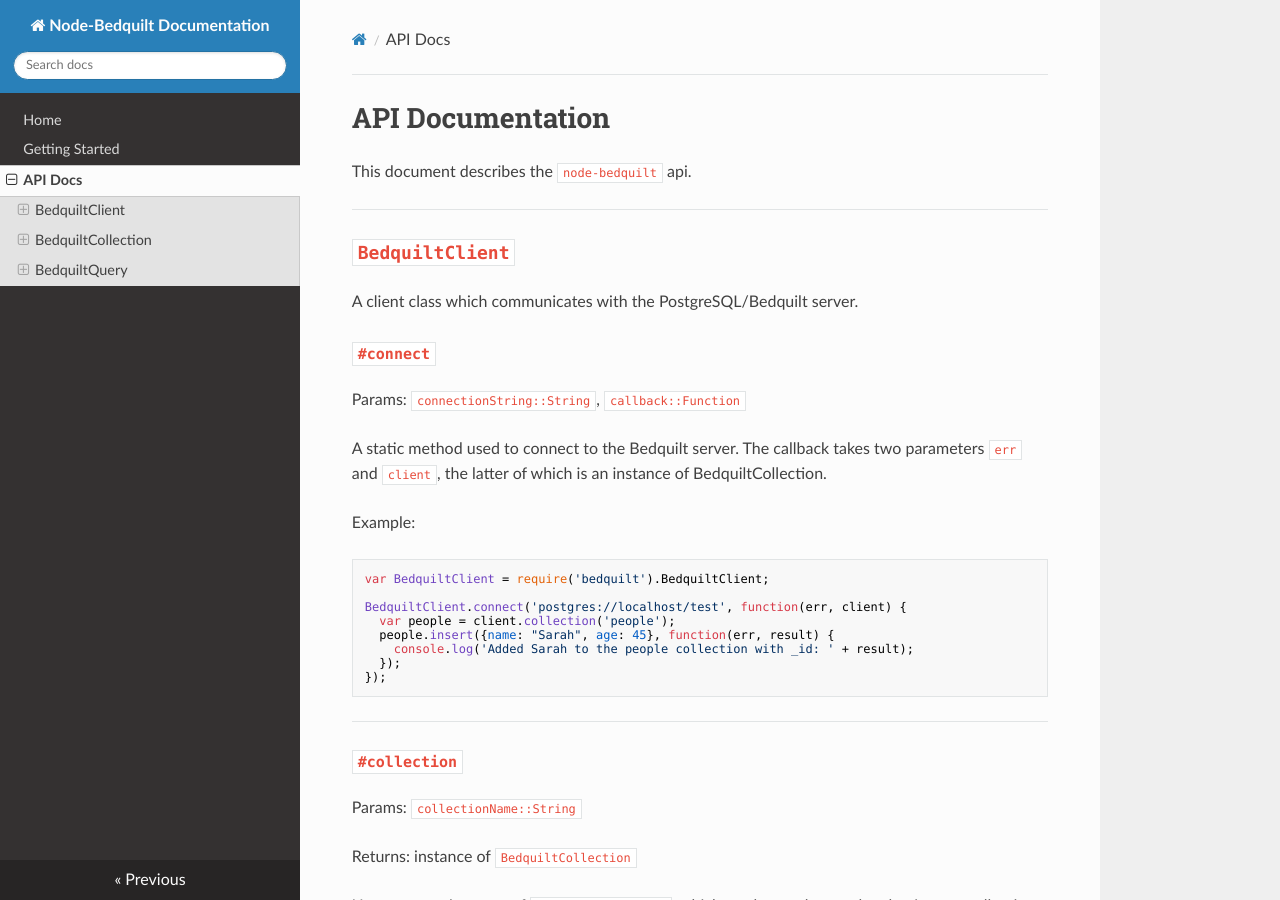
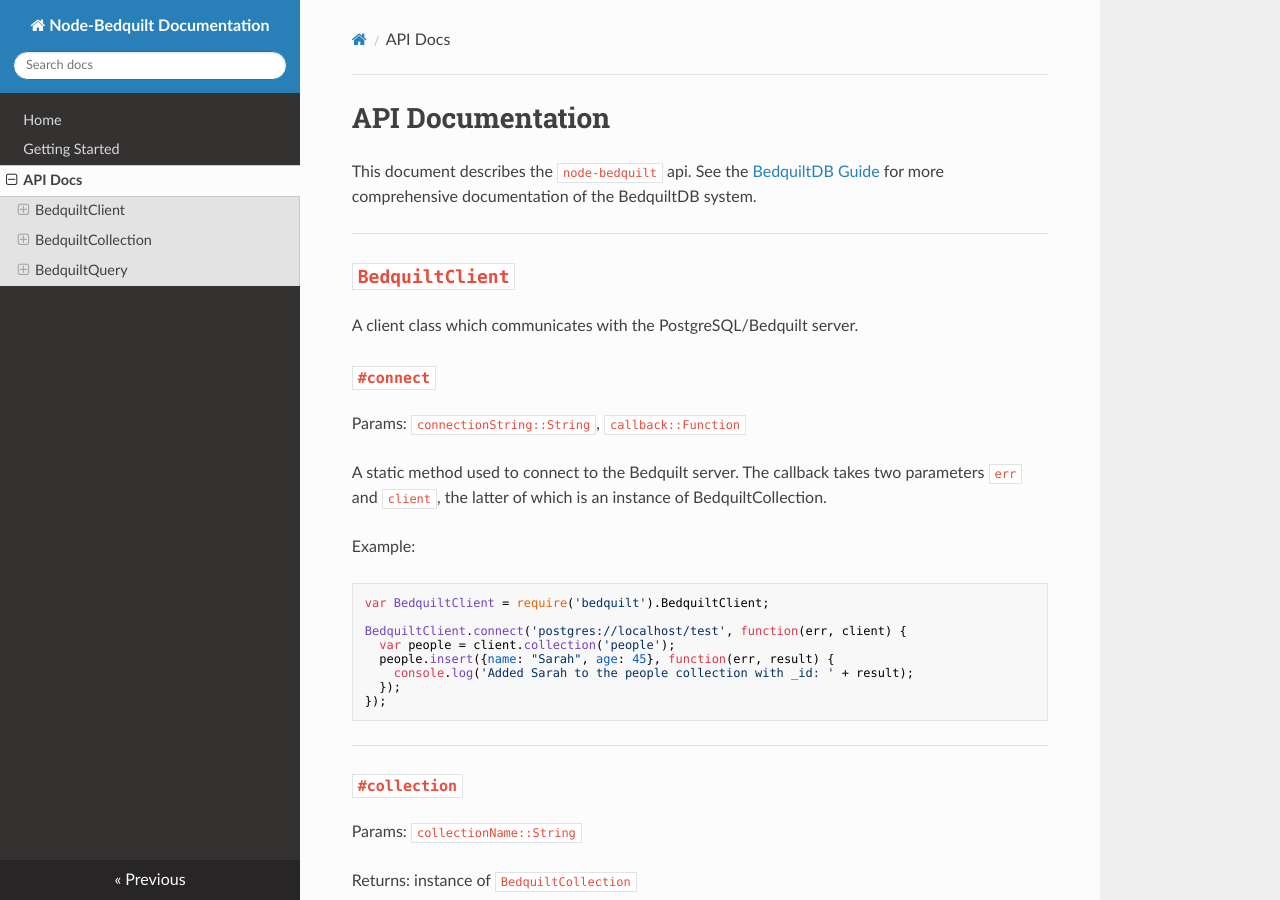
Before and after one commit to BedquiltDB/node-bedquilt, an MkDocs documentation site: the page built from docs/api_docs.md, in a window 1280 px wide and 900 px high. Built offline with MkDocs 1.6.1, drawn with Linux system fonts in a browser that asks for light colours; nearby versions of some CDN libraries; old or Windows-style settings are respelled for this version of MkDocs.

Commit message:
Update docs

```diff
--- a/docs/api_docs.md
+++ b/docs/api_docs.md
@@ -1,6 +1,7 @@
 # API Documentation
 
 This document describes the `node-bedquilt` api.
+See the [BedquiltDB Guide](https://bedquiltdb.readthedocs.org/en/latest/guide) for more comprehensive documentation of the BedquiltDB system.
 
 ----
 
```
